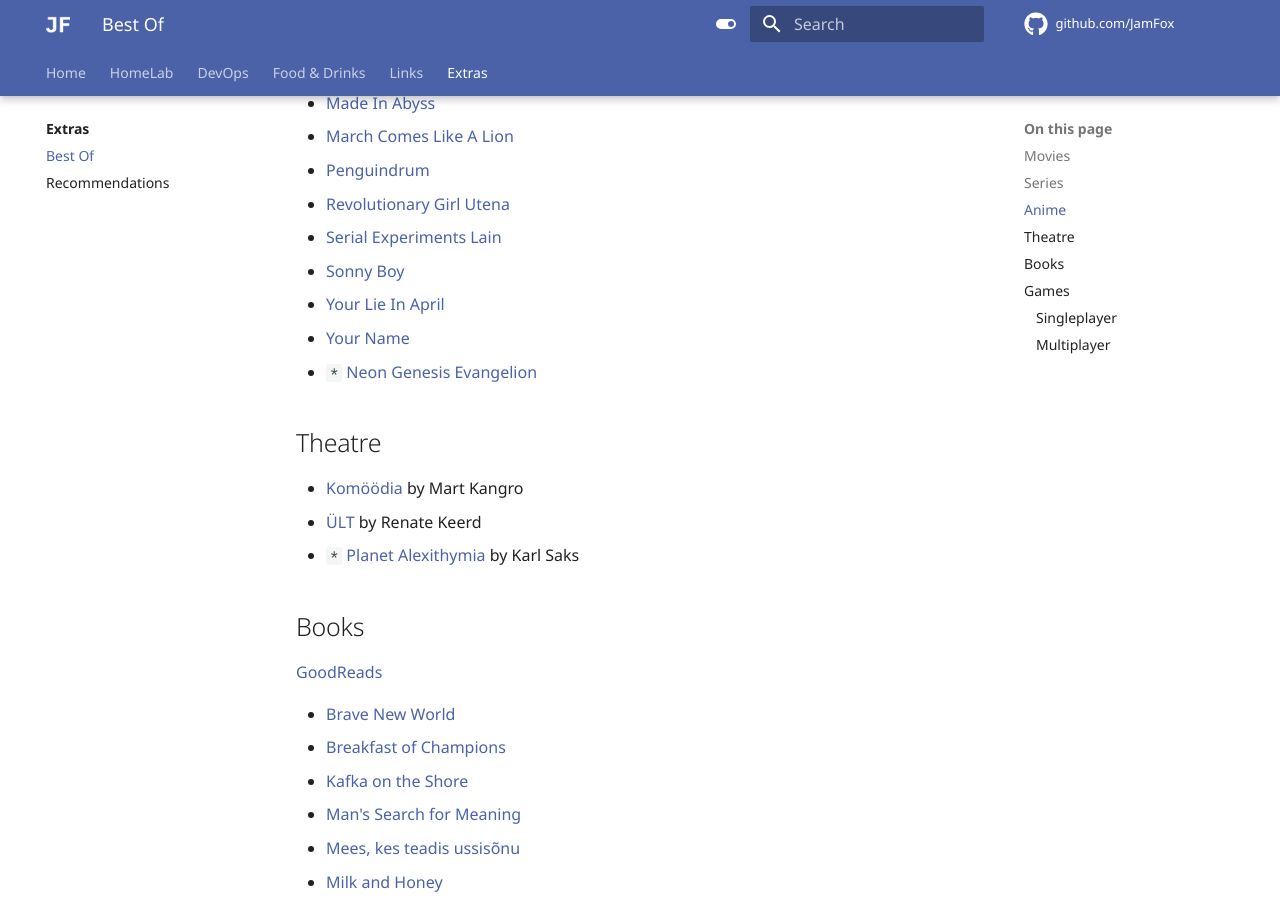
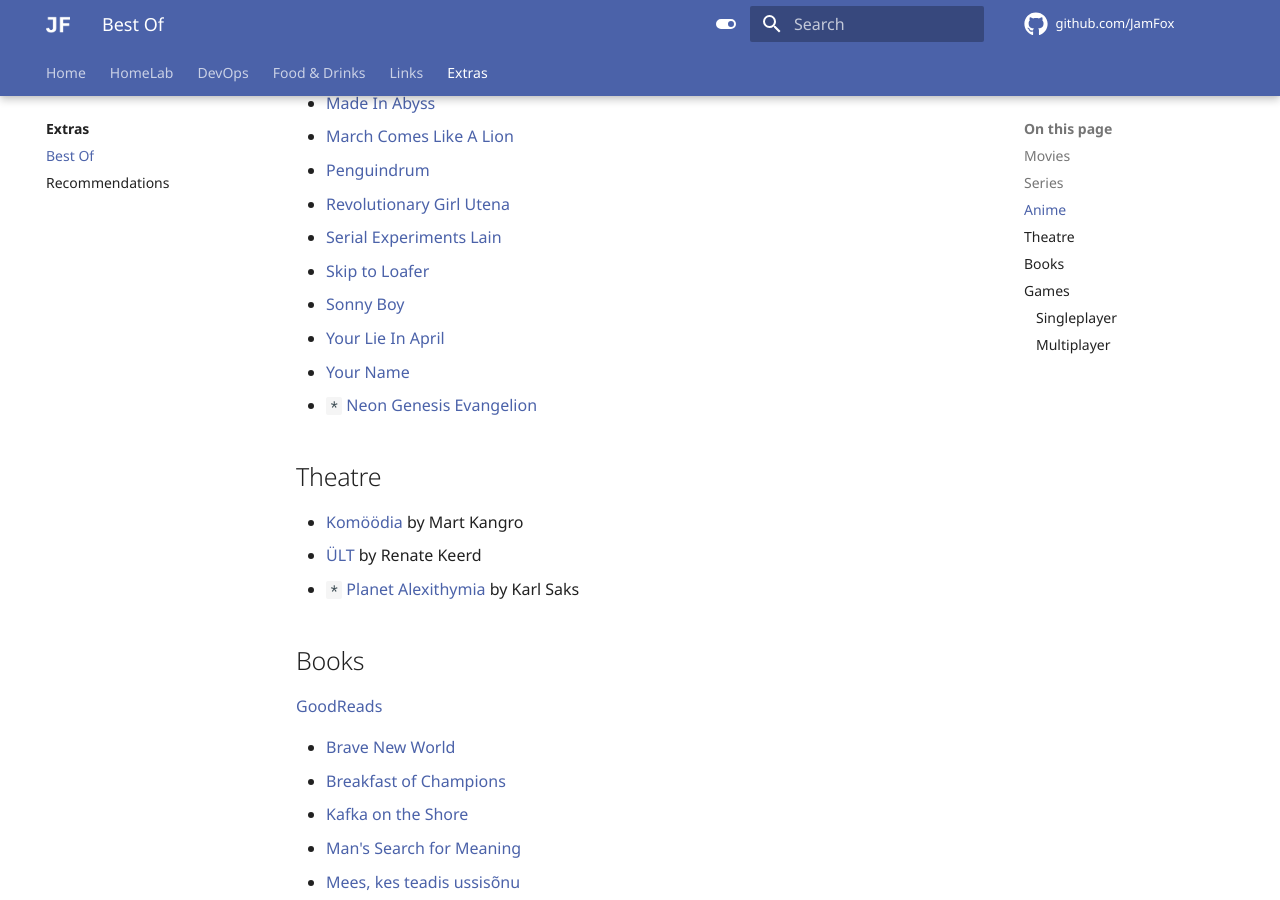
Before and after one commit to JamFox/docs.jamfox.dev, an MkDocs documentation site: the page built from docs/content/extras/bestof.md, in a window 1280 px wide and 900 px high, scrolled down 3635 px. Built offline with MkDocs 1.6.1 and Material for MkDocs 9.7.7, drawn with Linux system fonts in a browser that asks for light colours; comment, search, counter and statistics services are not loaded.

Commit message:
add skip to loafer

```diff
--- a/docs/content/extras/bestof.md
+++ b/docs/content/extras/bestof.md
@@ -117,6 +117,7 @@ A collection of lists of what I believe to be the best of the best from each med
 - [Penguindrum](https://myanimelist.net/anime/10721/Mawaru_Penguindrum)
 - [Revolutionary Girl Utena](https://myanimelist.net/anime/440/Shoujo_Kakumei_Utena)
 - [Serial Experiments Lain](https://myanimelist.net/anime/339/Serial_Experiments_Lain)
+- [Skip to Loafer](https://myanimelist.net/anime/50416/Skip_to_Loafer)
 - [Sonny Boy](https://myanimelist.net/anime/48849/Sonny_Boy)
 - [Your Lie In April](https://myanimelist.net/anime/23273/Shigatsu_wa_Kimi_no_Uso)
 - [Your Name](https://myanimelist.net/anime/32281/Kimi_no_Na_wa)
```
